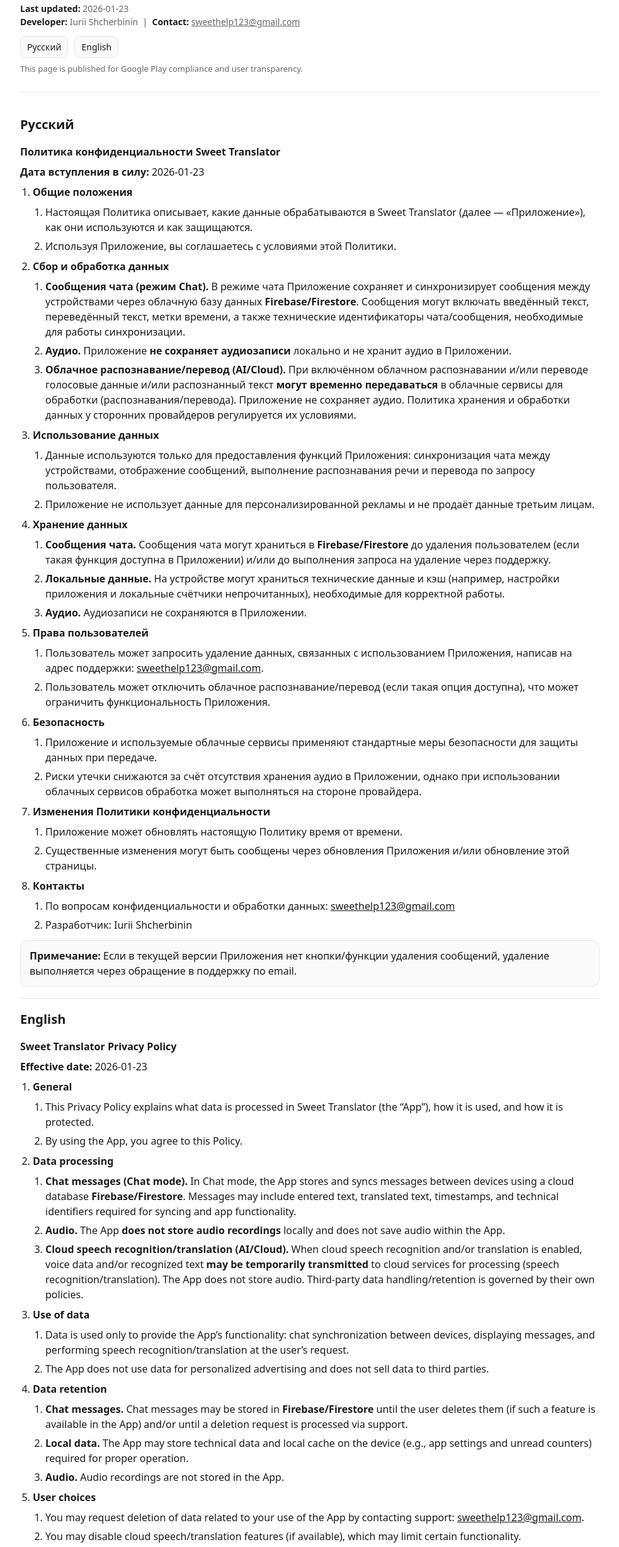
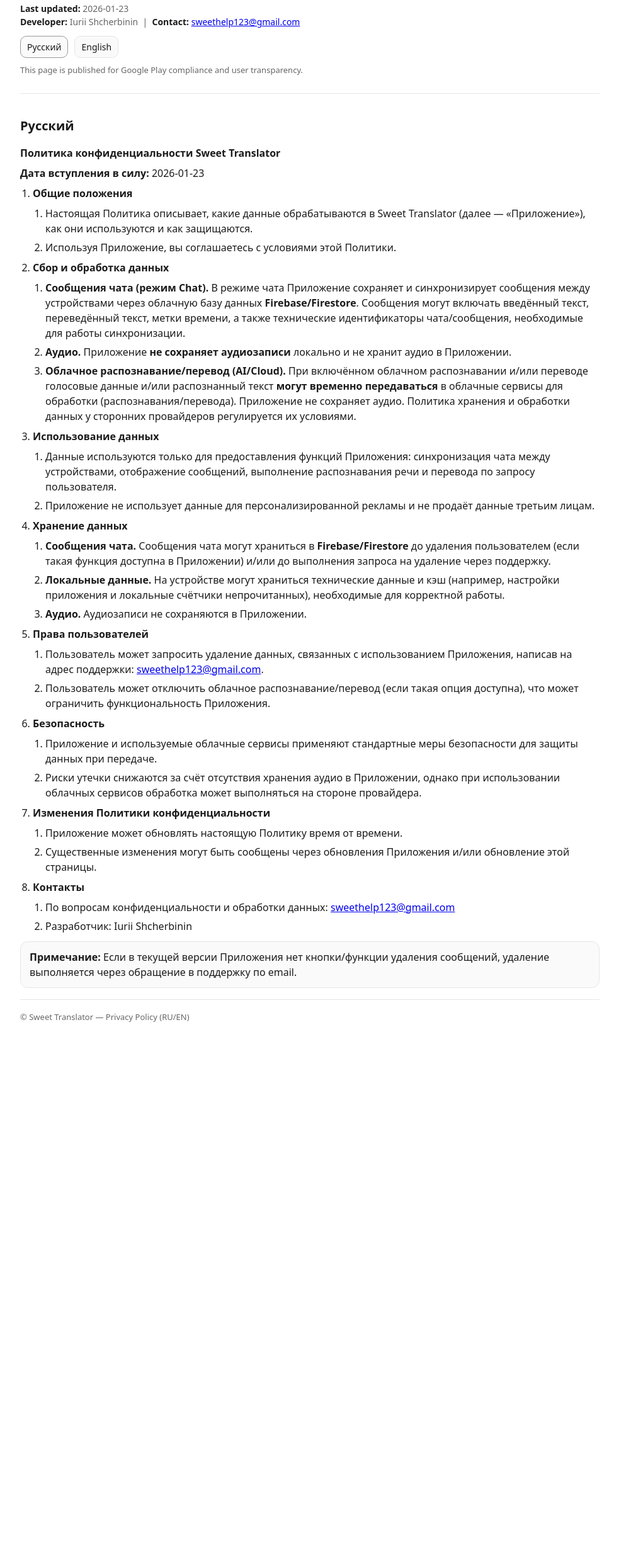
Before and after one commit to iuriyi555-afk/Sweet123, a plain HTML site: page index.html in a window 1280 px wide. Shown: the part 83-2540 px from the top of the page at 63% size, without its empty margins (148-1131 px from the left). After the commit the page ends 1752 px from the top, so only its background shows below. Drawn offline with Linux system fonts and the light colour scheme.

Commit message:
Refactor HTML and CSS for privacy policy page

```diff
--- a/index.html
+++ b/index.html
@@ -1,3 +1,4 @@
+
 <!doctype html>
 <html lang="en">
 <head>
@@ -6,56 +7,31 @@
   <title>Sweet Translator — Privacy Policy</title>
   <meta name="description" content="Sweet Translator Privacy Policy (RU/EN). Last updated: 2026-01-23." />
   <style>
-    :root{
-      --bg:#ffffff; --text:#1b1b1b; --muted:#666; --line:#e6e6e6; --card:#fafafa;
-    }
-    body{
-      margin:0; background:var(--bg); color:var(--text);
-      font-family: system-ui, -apple-system, Segoe UI, Roboto, Arial, sans-serif;
-      line-height:1.5;
-    }
-    .wrap{ max-width: 920px; margin: 0 auto; padding: 28px 16px 44px; }
-    header{
-      padding: 10px 0 18px;
-      border-bottom: 1px solid var(--line);
-      margin-bottom: 18px;
-    }
-    h1{ margin: 0 0 6px; font-size: 28px; font-weight: 700; }
-    .meta{ margin: 0; color: var(--muted); font-size: 14px; }
-    .meta strong{ color: var(--text); font-weight: 600; }
-    .nav{
-      margin-top: 12px;
-      display: flex; flex-wrap: wrap; gap: 10px;
-      font-size: 14px;
-    }
-    .nav a{
-      text-decoration: none; color: var(--text);
-      border: 1px solid var(--line);
-      background: var(--card);
-      padding: 6px 10px; border-radius: 10px;
-    }
-    section{
-      padding: 18px 0;
-      border-bottom: 1px solid var(--line);
-    }
-    h2{ margin: 0 0 10px; font-size: 20px; }
-    h3{ margin: 16px 0 8px; font-size: 16px; }
-    p{ margin: 8px 0; }
-    ol{ margin: 8px 0 8px 20px; padding:0; }
-    li{ margin: 6px 0; }
-    .note{
-      margin-top: 12px; padding: 12px 14px;
-      background: var(--card); border: 1px solid var(--line);
-      border-radius: 12px; color: var(--text);
-    }
-    .footer{
-      padding-top: 18px;
-      color: var(--muted);
-      font-size: 13px;
-    }
-    a{ color: inherit; }
-    .small{ font-size: 13px; color: var(--muted); }
-    .hr{ height: 1px; background: var(--line); margin: 18px 0; }
+    :root{ --bg:#fff; --text:#1b1b1b; --muted:#666; --line:#e6e6e6; --card:#fafafa; }
+    body{ margin:0; background:var(--bg); color:var(--text);
+      font-family:system-ui,-apple-system,Segoe UI,Roboto,Arial,sans-serif; line-height:1.5; }
+    .wrap{ max-width:920px; margin:0 auto; padding:28px 16px 44px; }
+    header{ padding:10px 0 18px; border-bottom:1px solid var(--line); margin-bottom:18px; }
+    h1{ margin:0 0 6px; font-size:28px; font-weight:700; }
+    .meta{ margin:0; color:var(--muted); font-size:14px; }
+    .meta strong{ color:var(--text); font-weight:600; }
+    .nav{ margin-top:12px; display:flex; flex-wrap:wrap; gap:10px; font-size:14px; }
+    .nav a{ text-decoration:none; color:var(--text);
+      border:1px solid var(--line); background:var(--card);
+      padding:6px 10px; border-radius:10px; }
+    .nav a.active{ border-color:#999; }
+    section{ padding:18px 0; border-bottom:1px solid var(--line); }
+    h2{ margin:0 0 10px; font-size:20px; }
+    h3{ margin:16px 0 8px; font-size:16px; }
+    p{ margin:8px 0; }
+    ol{ margin:8px 0 8px 20px; padding:0; }
+    li{ margin:6px 0; }
+    .note{ margin-top:12px; padding:12px 14px; background:var(--card);
+      border:1px solid var(--line); border-radius:12px; }
+    .footer{ padding-top:18px; color:var(--muted); font-size:13px; }
+    .small{ font-size:13px; color:var(--muted); margin-top:10px; }
+    .lang{ display:none; }
+    .lang.show{ display:block; }
   </style>
 </head>
 
@@ -68,17 +44,17 @@
         <strong>Developer:</strong> Iurii Shcherbinin &nbsp;|&nbsp;
         <strong>Contact:</strong> <a href="mailto:sweethelp123@gmail.com">sweethelp123@gmail.com</a>
       </p>
+
       <div class="nav">
-        <a href="#ru">Русский</a>
-        <a href="#en">English</a>
+        <a id="btn-ru" href="#ru">Русский</a>
+        <a id="btn-en" href="#en">English</a>
       </div>
-      <p class="small">
-        This page is published for Google Play compliance and user transparency.
-      </p>
+
+      <p class="small">This page is published for Google Play compliance and user transparency.</p>
     </header>
 
     <!-- RU -->
-    <section id="ru">
+    <section id="ru" class="lang">
       <h2>Русский</h2>
       <h3>Политика конфиденциальности Sweet Translator</h3>
       <p><strong>Дата вступления в силу:</strong> 2026-01-23</p>
@@ -95,22 +71,9 @@
         <li>
           <strong>Сбор и обработка данных</strong>
           <ol>
-            <li>
-              <strong>Сообщения чата (режим Chat).</strong>
-              В режиме чата Приложение сохраняет и синхронизирует сообщения между устройствами через облачную базу данных
-              <strong>Firebase/Firestore</strong>. Сообщения могут включать введённый текст, переведённый текст, метки времени,
-              а также технические идентификаторы чата/сообщения, необходимые для работы синхронизации.
-            </li>
-            <li>
-              <strong>Аудио.</strong>
-              Приложение <strong>не сохраняет аудиозаписи</strong> локально и не хранит аудио в Приложении.
-            </li>
-            <li>
-              <strong>Облачное распознавание/перевод (AI/Cloud).</strong>
-              При включённом облачном распознавании и/или переводе голосовые данные и/или распознанный текст
-              <strong>могут временно передаваться</strong> в облачные сервисы для обработки (распознавания/перевода).
-              Приложение не сохраняет аудио. Политика хранения и обработки данных у сторонних провайдеров регулируется их условиями.
-            </li>
+            <li><strong>Сообщения чата (режим Chat).</strong> В режиме чата Приложение сохраняет и синхронизирует сообщения между устройствами через облачную базу данных <strong>Firebase/Firestore</strong>. Сообщения могут включать введённый текст, переведённый текст, метки времени, а также технические идентификаторы чата/сообщения, необходимые для работы синхронизации.</li>
+            <li><strong>Аудио.</strong> Приложение <strong>не сохраняет аудиозаписи</strong> локально и не хранит аудио в Приложении.</li>
+            <li><strong>Облачное распознавание/перевод (AI/Cloud).</strong> При включённом облачном распознавании и/или переводе голосовые данные и/или распознанный текст <strong>могут временно передаваться</strong> в облачные сервисы для обработки (распознавания/перевода). Приложение не сохраняет аудио. Политика хранения и обработки данных у сторонних провайдеров регулируется их условиями.</li>
           </ol>
         </li>
 
@@ -125,19 +88,9 @@
         <li>
           <strong>Хранение данных</strong>
           <ol>
-            <li>
-              <strong>Сообщения чата.</strong>
-              Сообщения чата могут храниться в <strong>Firebase/Firestore</strong> до удаления пользователем (если такая функция доступна в Приложении)
-              и/или до выполнения запроса на удаление через поддержку.
-            </li>
-            <li>
-              <strong>Локальные данные.</strong>
-              На устройстве могут храниться технические данные и кэш (например, настройки приложения и локальные счётчики непрочитанных), необходимые для корректной работы.
-            </li>
-            <li>
-              <strong>Аудио.</strong>
-              Аудиозаписи не сохраняются в Приложении.
-            </li>
+            <li><strong>Сообщения чата.</strong> Сообщения чата могут храниться в <strong>Firebase/Firestore</strong> до удаления пользователем (если такая функция доступна в Приложении) и/или до выполнения запроса на удаление через поддержку.</li>
+            <li><strong>Локальные данные.</strong> На устройстве могут храниться технические данные и кэш (например, настройки приложения и локальные счётчики непрочитанных), необходимые для корректной работы.</li>
+            <li><strong>Аудио.</strong> Аудиозаписи не сохраняются в Приложении.</li>
           </ol>
         </li>
 
@@ -174,13 +127,11 @@
         </li>
       </ol>
 
-      <div class="note">
-        <strong>Примечание:</strong> Если в текущей версии Приложения нет кнопки/функции удаления сообщений, удаление выполняется через обращение в поддержку по email.
-      </div>
+      <div class="note"><strong>Примечание:</strong> Если в текущей версии Приложения нет кнопки/функции удаления сообщений, удаление выполняется через обращение в поддержку по email.</div>
     </section>
 
     <!-- EN -->
-    <section id="en">
+    <section id="en" class="lang">
       <h2>English</h2>
       <h3>Sweet Translator Privacy Policy</h3>
       <p><strong>Effective date:</strong> 2026-01-23</p>
@@ -197,20 +148,9 @@
         <li>
           <strong>Data processing</strong>
           <ol>
-            <li>
-              <strong>Chat messages (Chat mode).</strong>
-              In Chat mode, the App stores and syncs messages between devices using a cloud database <strong>Firebase/Firestore</strong>.
-              Messages may include entered text, translated text, timestamps, and technical identifiers required for syncing and app functionality.
-            </li>
-            <li>
-              <strong>Audio.</strong>
-              The App <strong>does not store audio recordings</strong> locally and does not save audio within the App.
-            </li>
-            <li>
-              <strong>Cloud speech recognition/translation (AI/Cloud).</strong>
-              When cloud speech recognition and/or translation is enabled, voice data and/or recognized text <strong>may be temporarily transmitted</strong>
-              to cloud services for processing (speech recognition/translation). The App does not store audio. Third-party data handling/retention is governed by their own policies.
-            </li>
+            <li><strong>Chat messages (Chat mode).</strong> In Chat mode, the App stores and syncs messages between devices using a cloud database <strong>Firebase/Firestore</strong>. Messages may include entered text, translated text, timestamps, and technical identifiers required for syncing and app functionality.</li>
+            <li><strong>Audio.</strong> The App <strong>does not store audio recordings</strong> locally and does not save audio within the App.</li>
+            <li><strong>Cloud speech recognition/translation (AI/Cloud).</strong> When cloud speech recognition and/or translation is enabled, voice data and/or recognized text <strong>may be temporarily transmitted</strong> to cloud services for processing (speech recognition/translation). The App does not store audio. Third-party handling/retention is governed by their own policies.</li>
           </ol>
         </li>
 
@@ -225,19 +165,9 @@
         <li>
           <strong>Data retention</strong>
           <ol>
-            <li>
-              <strong>Chat messages.</strong>
-              Chat messages may be stored in <strong>Firebase/Firestore</strong> until the user deletes them (if such a feature is available in the App)
-              and/or until a deletion request is processed via support.
-            </li>
-            <li>
-              <strong>Local data.</strong>
-              The App may store technical data and local cache on the device (e.g., app settings and unread counters) required for proper operation.
-            </li>
-            <li>
-              <strong>Audio.</strong>
-              Audio recordings are not stored in the App.
-            </li>
+            <li><strong>Chat messages.</strong> Chat messages may be stored in <strong>Firebase/Firestore</strong> until the user deletes them (if such a feature is available in the App) and/or until a deletion request is processed via support.</li>
+            <li><strong>Local data.</strong> The App may store technical data and local cache on the device (e.g., app settings and unread counters) required for proper operation.</li>
+            <li><strong>Audio.</strong> Audio recordings are not stored in the App.</li>
           </ol>
         </li>
 
@@ -274,14 +204,35 @@
         </li>
       </ol>
 
-      <div class="note">
-        <strong>Note:</strong> If the current App version does not provide an in-app delete button/feature, deletions are handled via email request to support.
-      </div>
+      <div class="note"><strong>Note:</strong> If the current App version does not provide an in-app delete feature, deletions are handled via email request to support.</div>
     </section>
 
-    <div class="footer">
-      © Sweet Translator — Privacy Policy (RU/EN)
-    </div>
+    <div class="footer">© Sweet Translator — Privacy Policy (RU/EN)</div>
   </div>
+
+  <script>
+    function showLang(lang) {
+      const ru = document.getElementById('ru');
+      const en = document.getElementById('en');
+      const btnRu = document.getElementById('btn-ru');
+      const btnEn = document.getElementById('btn-en');
+
+      ru.classList.toggle('show', lang === 'ru');
+      en.classList.toggle('show', lang === 'en');
+      btnRu.classList.toggle('active', lang === 'ru');
+      btnEn.classList.toggle('active', lang === 'en');
+    }
+
+    function applyFromHash() {
+      const h = (location.hash || '#ru').toLowerCase();
+      showLang(h === '#en' ? 'en' : 'ru');
+    }
+
+    document.getElementById('btn-ru').addEventListener('click', (e) => { e.preventDefault(); history.replaceState(null,'','#ru'); applyFromHash(); });
+    document.getElementById('btn-en').addEventListener('click', (e) => { e.preventDefault(); history.replaceState(null,'','#en'); applyFromHash(); });
+
+    window.addEventListener('hashchange', applyFromHash);
+    applyFromHash();
+  </script>
 </body>
 </html>
```
